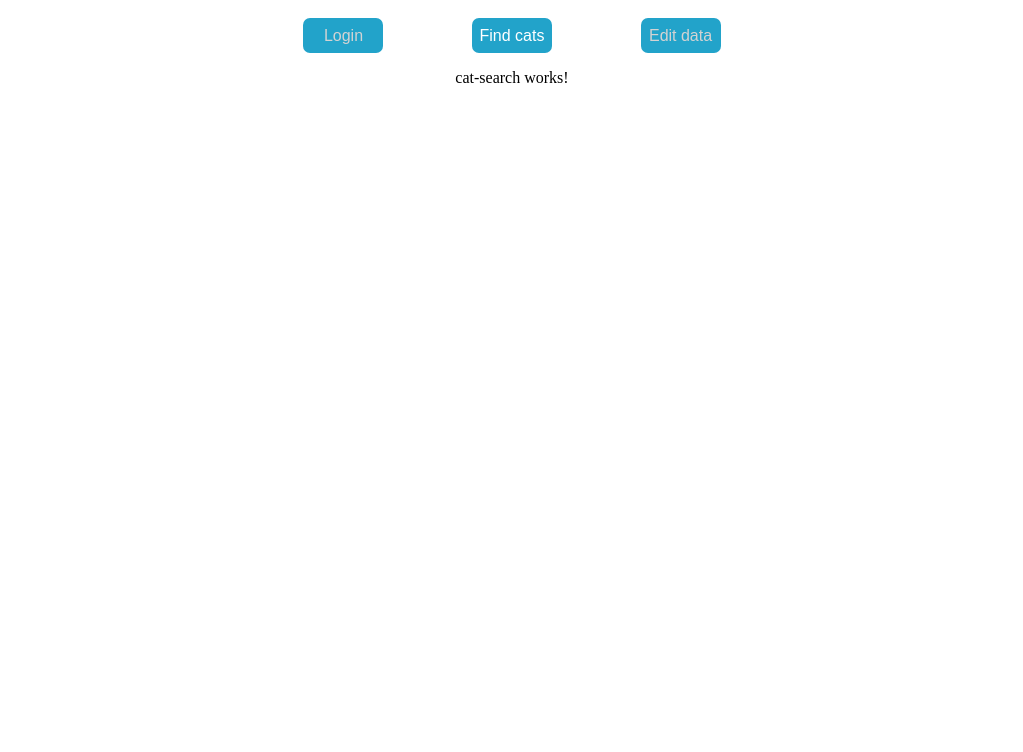
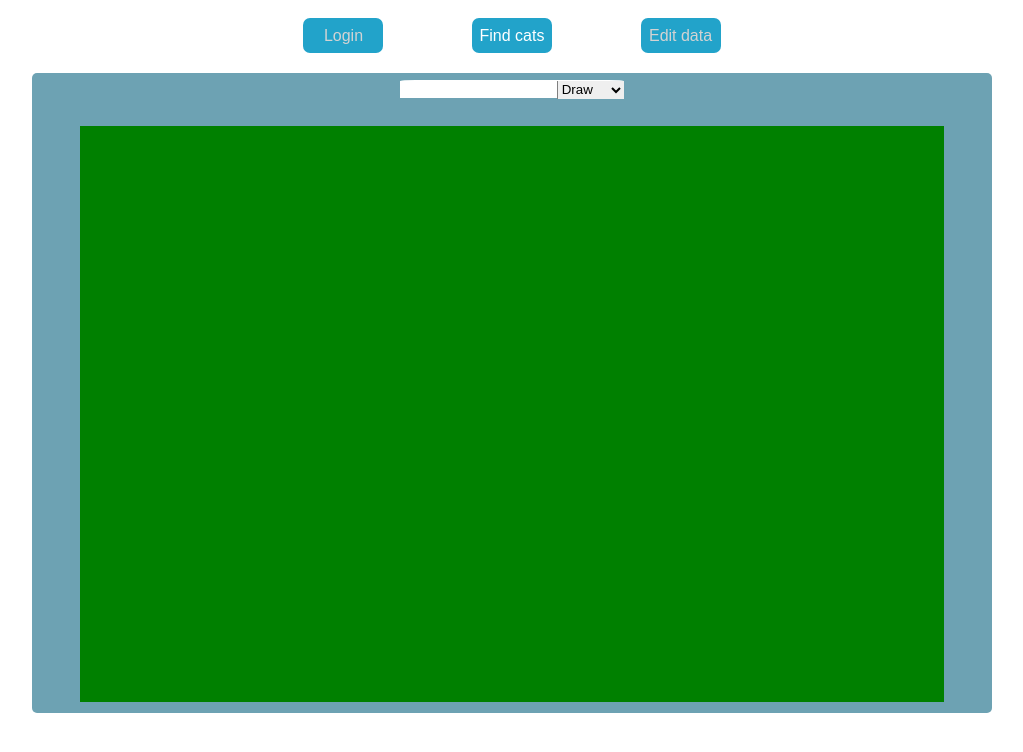
Before and after one commit to RadekeL/cat_data_angular, an Angular app: page /search in a window 1280 px wide. Shown: the top 752 px of the page, without its empty margins (128-1151 px from the left). Built offline with nearby package versions, Linux system fonts and the light colour scheme.

Commit message:
Initialise form template for searching cat data

```diff
--- a/src/app/app.module.ts
+++ b/src/app/app.module.ts
@@ -9,6 +9,8 @@ import { CatDataEditorComponent } from "./components/cat-data-editor/cat-data-ed
 import { PageNotFoundComponent } from "./components/page-not-found/page-not-found.component";
 import { TemplateDrivenFormComponent } from "./components/login/template-driven-form/template-driven-form.component";
 import { FormsModule } from "@angular/forms";
+import { CatSearchFormComponent } from './components/cat-search/cat-search-form/cat-search-form.component';
+import { CatInfoCardComponent } from './components/cat-info-card/cat-info-card.component';
 
 @NgModule({
   declarations: [
@@ -17,7 +19,9 @@ import { FormsModule } from "@angular/forms";
     CatSearchComponent,
     CatDataEditorComponent,
     PageNotFoundComponent,
-    TemplateDrivenFormComponent
+    TemplateDrivenFormComponent,
+    CatSearchFormComponent,
+    CatInfoCardComponent
   ],
   imports: [BrowserModule, AppRoutingModule, HttpClientModule, FormsModule],
 
--- /dev/null
+++ b/src/app/components/cat-info-card/cat-info-card.component.html
@@ -0,0 +1 @@
+<p>cat-info-card works!</p>
--- /dev/null
+++ b/src/app/components/cat-info-card/cat-info-card.component.ts
@@ -0,0 +1,15 @@
+import { Component, OnInit } from '@angular/core';
+
+@Component({
+  selector: 'app-cat-info-card',
+  templateUrl: './cat-info-card.component.html',
+  styleUrls: ['./cat-info-card.component.scss']
+})
+export class CatInfoCardComponent implements OnInit {
+
+  constructor() { }
+
+  ngOnInit() {
+  }
+
+}
--- /dev/null
+++ b/src/app/components/cat-search/cat-search-form/cat-search-form.component.html
@@ -0,0 +1,22 @@
+<form action="" class="catFinder">
+  <div class="catFinder__mainSearch">
+    <input class="catFinder__searchName" type="search" name="search" id="search">
+    <select name="type" id="type" class="catFinder__typeSearch">
+      <option value="draw">Draw</option>
+      <option value="name">Name</option>
+      <option value="breed">Breed</option>
+    </select>
+  </div>
+  <!-- <div class="catFinder__categories">
+      <label for="categories">Categories:</label>
+      <select name="categories" id="categories">
+        <option value="boxes">boxes</option>
+        <option value="clothes">clothes</option>
+        <option value="hats">hats</option>
+        <option value="space">space</option>
+        <option value="sunglasses">sunglasses</option>
+        <option value="ties">ties</option>
+
+      </select>
+    </div> -->
+</form>
--- /dev/null
+++ b/src/app/components/cat-search/cat-search-form/cat-search-form.component.scss
@@ -0,0 +1,36 @@
+.catFinder {
+  display: flex;
+  flex-direction: column;
+  justify-content: center;
+  align-items: center;
+  //   width: 90%;
+  height: 50%;
+
+
+  &__mainSearch {
+    width: 94%;
+    background-color: white;
+    border-radius: 7%;
+    margin: 0 auto;
+  }
+
+  &__searchName {
+    width: 70%;
+    border: none;
+  }
+
+  &__typeSearch {
+    width: 30%;
+    height: 100%;
+    padding: 0;
+    margin: 0;
+    border: none;
+    border-left: 1px solid grey;
+  }
+
+  &__elements {
+    width: 90%;
+    height: 90%;
+    background-color: green;
+  }
+}
--- /dev/null
+++ b/src/app/components/cat-search/cat-search-form/cat-search-form.component.ts
@@ -0,0 +1,15 @@
+import { Component, OnInit } from '@angular/core';
+
+@Component({
+  selector: 'app-cat-search-form',
+  templateUrl: './cat-search-form.component.html',
+  styleUrls: ['./cat-search-form.component.scss']
+})
+export class CatSearchFormComponent implements OnInit {
+
+  constructor() { }
+
+  ngOnInit() {
+  }
+
+}
--- a/src/app/components/cat-search/cat-search.component.html
+++ b/src/app/components/cat-search/cat-search.component.html
@@ -1 +1,28 @@
-<p>cat-search works!</p>
+<div class="catData">
+  <app-cat-search-form></app-cat-search-form>
+  <main class="catData__elements"></main>
+</div>
+
+<!--
+<form class="s" (ngSubmit)="onSubmit(conctactForm)" #conctactForm="ngForm">
+    <input type="text">
+
+    <div class="sd">
+      <input class="loginForm__input loginForm__login" [(ngModel)]="user.image_id" type="email" email #login="ngModel"
+        placeholder="Enter Email" name="login" minlength="5" required />
+      <div class="loginForm__error" *ngIf="!login.valid && login.errors.minlength && login.dirty">
+        The minimum email length is 5
+      </div>
+      <div class="loginForm__error" *ngIf="login.errors && login.errors.email && login.dirty">
+        Write correct address email
+      </div>
+
+      <input class="loginForm__input loginForm__password" [(ngModel)]="user.value" type="password" #password="ngModel"
+        placeholder="Enter Password" name="password" minlength="5" required />
+      <div class="loginForm__error" *ngIf="password.errors && password.errors.minlength && password.dirty">
+        The minimum password length is 5
+      </div>
+
+      <button class="loginForm__button" type="submit" [disabled]="conctactForm.invalid">Login</button>
+    </div>   </form>
+   -->
--- a/src/app/components/cat-search/cat-search.component.scss
+++ b/src/app/components/cat-search/cat-search.component.scss
@@ -0,0 +1,17 @@
+.catData {
+  display: flex;
+  flex-direction: column;
+  justify-content: space-around;
+  align-items: center;
+  width: 75vw;
+  height: 80vh;
+  background-color: #6da2b3;
+  border-radius: 5px;
+  margin-top: 20px;
+
+  &__elements {
+    width: 90%;
+    height: 90%;
+    background-color: green;
+  }
+}
--- a/src/app/components/login/template-driven-form/template-driven-form.component.scss
+++ b/src/app/components/login/template-driven-form/template-driven-form.component.scss
@@ -2,7 +2,7 @@
   display: flex;
   justify-content: center;
   align-items: center;
-  width: 200px;
+  width: 250px;
   height: 300px;
   //   background-color: red;
 
@@ -14,7 +14,7 @@
   }
 
   &__input {
-    width: 95%;
+    width: 100%;
     align-self: center;
     height: 25px;
     border-radius: 5px;
@@ -23,15 +23,23 @@
   &__error {
     font-family: Arial, Helvetica, sans-serif;
     color: #ffc88f;
-    font-size: 0.8rem;
+    font-size: 0.7rem;
   }
 
   &__button {
-    width: 96%;
+    width: 100%;
     align-self: center;
-    color: grey;
-    background-color: #FFC88F;
+    color: white;
+    background-color: #b37a40;
     border: none;
     border-radius: 5px;
+    transition: 0.9s;
+    margin-top: 10px;
+    cursor: pointer;
+    &[disabled] {
+      color: grey;
+      background-color: #ffc88f;
+      cursor: default;
+    }
   }
 }
```
Also changed, not shown: src/app/components/cat-info-card/cat-info-card.component.scss (added), 2 other files (tests, documents, lock files or other folders).
